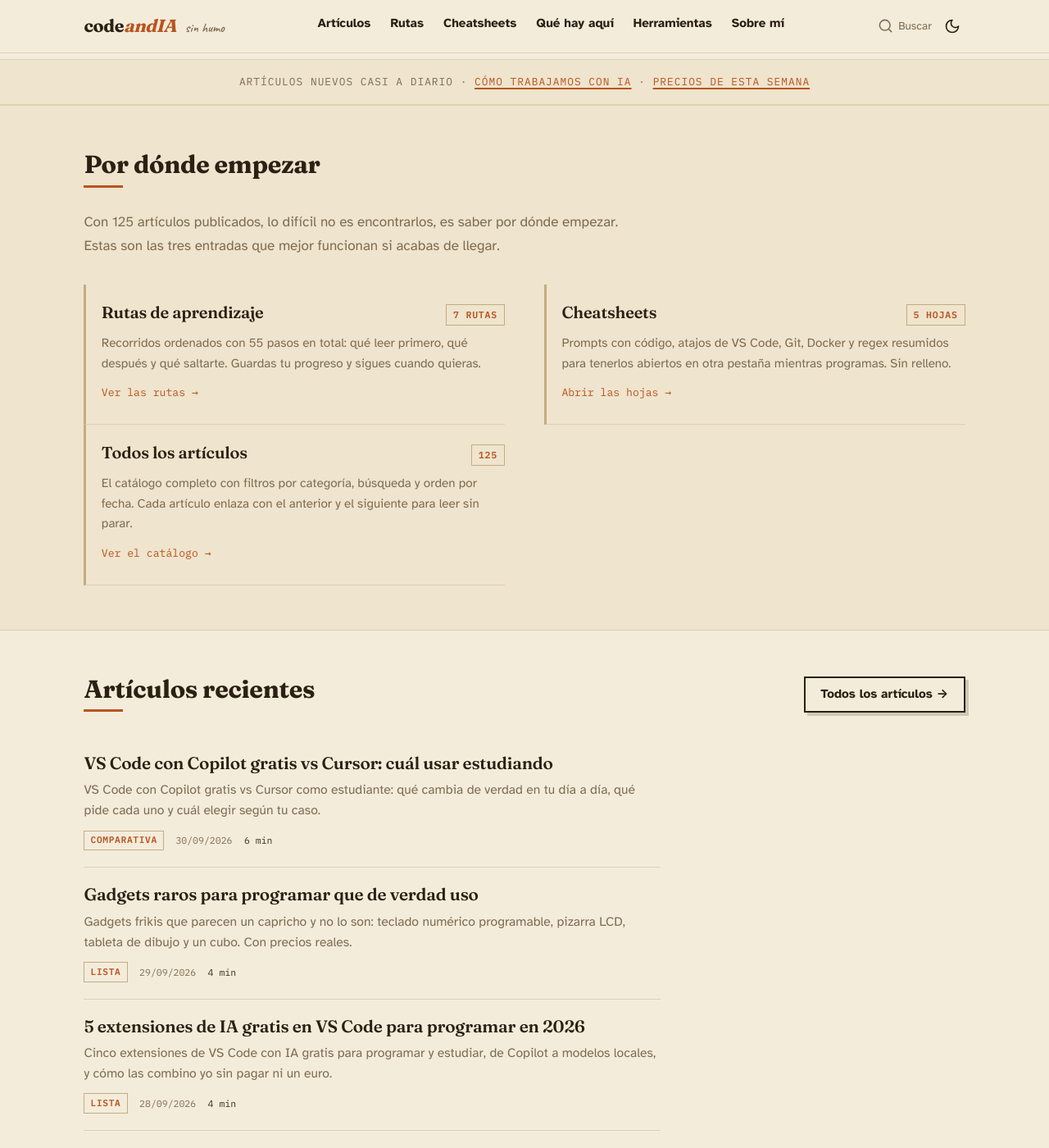
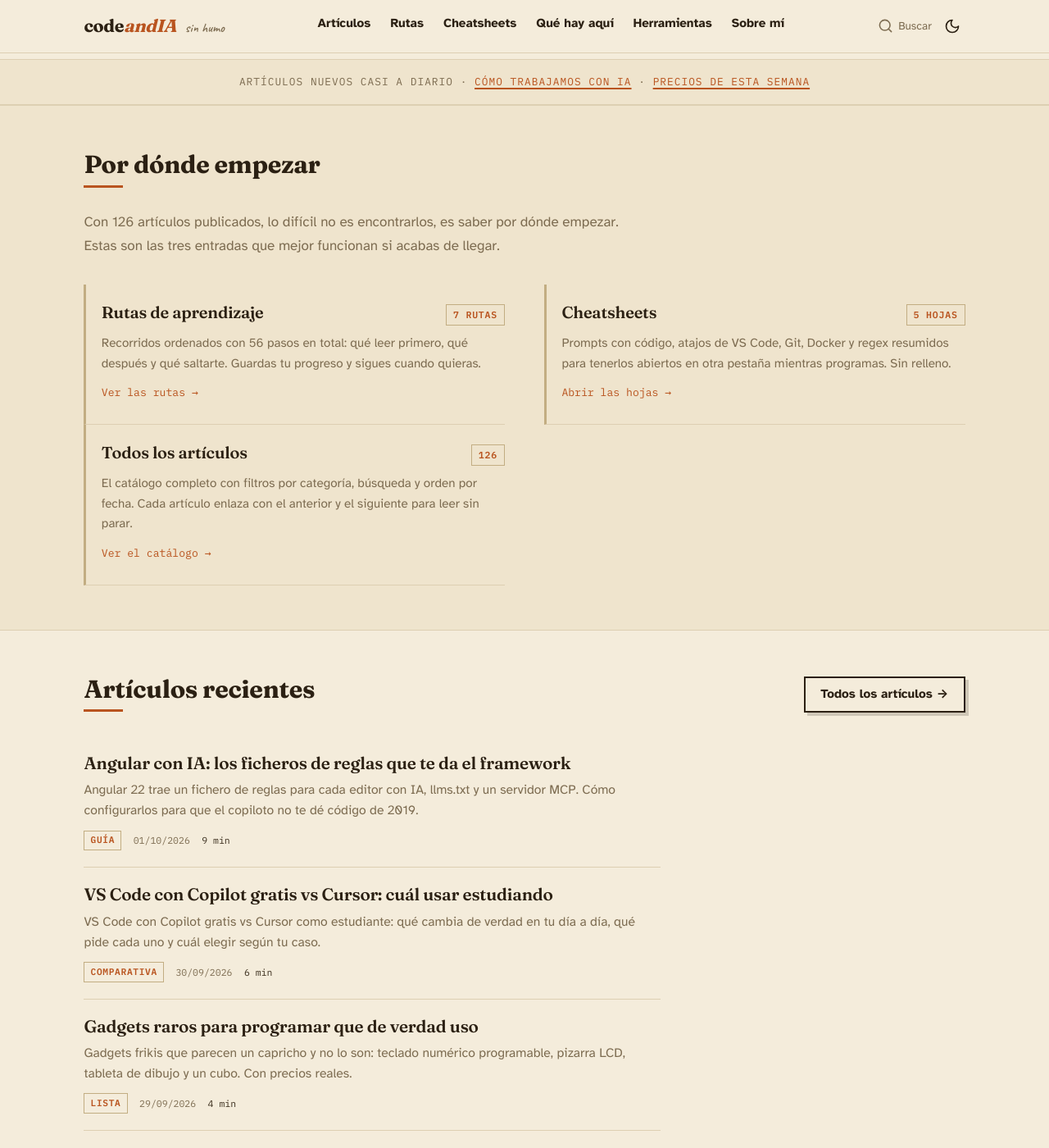
Before and after one commit to vibodigitalinfo-lab/codeandIA, a Jekyll site: the page built from index.html, in a window 1280 px wide and 1400 px high, scrolled down 592 px. Shown: the whole window at 82% size. Built offline with Jekyll 4.4.1, drawn with Linux system fonts in a browser that asks for light colours; some of the changed lines change nothing that is shown; some of the changed text lies outside the part shown.

Commit message:
Guia: Angular con IA y los ficheros de reglas que da el framework
Angular es del temario que mas se usa en DAW y no tenia ni un articulo:
solo aparecia de pasada en benchmarks de RAM y en un runner de tests.

El problema real no es el modelo, es que el framework se movio y el
entrenamiento se quedo. La v22 pone OnPush por defecto, v20 los
componentes standalone, v21 quita zone.js de los proyectos nuevos y v22
estabiliza Signal Forms y los resource(). Todo eso hace que el codigo que
devuelve una IA entrenada antes sea justo el contrario del que hay que
escribir.

La parte util es que Angular ya publica los ficheros de reglas para cada
editor con IA (cursorrules.md, .instructions.md, AGENTS.md, GEMINI.md,
guidelines.md), un prompt de buenasPracticas, llms.txt y un servidor MCP
en la CLI. Documento cual va en cada editor, que contradicciones trae el
prompt oficial y como montarlo en una practica.

El servidor MCP va marcado como experimental, que es como lo describe la
propia documentacion, asi que lo dejo como algo para trastear y no como
algo de lo que depender en una entrega.

Anadido a la ruta agentes-y-mcp en tercera posicion, junto a AGENTS.md,
que es la pieza equivalente para este framework.

````diff
--- a/_data/rutas.yml
+++ b/_data/rutas.yml
@@ -133,6 +133,8 @@
       nota: "Qué es MCP, sin humo."
     - path: "/articulos/guias/agents-md-guia-2026/"
       nota: "El archivo que decide cómo trabaja tu agente."
+    - path: "/articulos/guias/angular-con-ia-ficheros-reglas-2026/"
+      nota: "Cómo tener al framework de tu parte cuando escribes con IA."
     - path: "/articulos/listas/ficheros-contexto-ia-2026/"
       nota: "Los ficheros que tu agente lee antes de trabajar contigo."
     - path: "/articulos/guias/github-copilot-agent-mode-2026-guia/"
--- /dev/null
+++ b/articulos/guias/angular-con-ia-ficheros-reglas-2026.md
@@ -0,0 +1,141 @@
+---
+layout: article
+title: "Angular con IA: los ficheros de reglas que te da el framework"
+description: "Angular 22 trae un fichero de reglas para cada editor con IA, llms.txt y un servidor MCP. Cómo configurarlos para que el copiloto no te dé código de 2019."
+category: "Guía"
+date: 2026-10-01
+readtime: 9
+---
+
+El problema de Angular con la IA no es que el modelo sea tonto. Es que el framework **se movió** y el modelo se quedó en su sitio. Cada vez que le pido un componente, me devuelve `standalone: true`, inyección por constructor, `*ngIf` y un `ChangeDetectionStrategy.OnPush` puesto a mano. Todo eso estaba bien en 2019. En Angular 22 es exactamente lo contrario de lo que hay que escribir.
+
+Lo bueno es que el equipo de Angular ya no lo deja a tu suerte: publica un fichero de reglas para cada editor con IA, un prompt de buenas prácticas actualizado, dos versiones de `llms.txt` y un servidor MCP en la CLI. Ninguna de las herramientas de esta guía es un invento mío.
+
+## Qué cambió de verdad (octubre de 2026)
+
+Antes de configurar nada, esto es lo que tienes que saber. La línea **v22 es la activa** y es la que te genera `ng new` hoy:
+
+| Cambio | Desde cuándo | Qué implica para ti |
+|---|---|---|
+| `OnPush` como estrategia por defecto | v22 | **No lo pongas a mano**, ya está |
+| Componentes standalone por defecto | v20 | **No escribas `standalone: true`** |
+| Sin `zone.js` en proyectos nuevos | v21 | Zoneless es el punto de partida |
+| Signal Forms (`@angular/forms/signals`) estables | v22 | El sustituto de los formularios reactivos |
+| `resource()`, `rxResource()`, `httpResource()` estables | v22 | Menos tuberías de RxJS |
+| `@Service` para servicios singleton | v22 | Ya no hace falta `@Injectable({providedIn: 'root'})` |
+| Vitest como runner por defecto | v21 | Karma y Jest siguen, pero Vitest es el camino |
+| Servidor MCP en la CLI | v22 | **Experimental**, de momento |
+
+Y un aviso de soporte que te va a doler si te quedas quieto: **v17 a v19 ya no tienen soporte**, y la rama 20 entra en el final de soporte el 28 de noviembre de 2026. Entre junio y agosto de 2026 se publicaron varios avisos de seguridad que afectaban a la rama 21. Si tu práctica usa v20 o v21, actualizar no es opcional.
+
+## La solución 1: el fichero de reglas oficial de tu editor
+
+Esto es lo primero que montaría. Cada asistente lee un fichero de contexto distinto, y Angular publica el suyo para todos:
+
+| Editor con IA | Fichero que debes crear | Dónde va |
+|---|---|---|
+| Cursor | `cursorrules.md` | raíz del proyecto |
+| VS Code (Copilot) | `.instructions.md` | raíz del proyecto |
+| JetBrains IDEs | `AGENTS.md` | raíz del proyecto |
+| Gemini / Antigravity | `GEMINI.md` | raíz del proyecto |
+| Windsurf | `guidelines.md` | raíz del proyecto |
+
+La diferencia con lo que suele decirte la gente es que **no tienes que escribirlo tú**: te lo descargas de la sección *Build with AI* de la documentación y lo copias. El equipo de Angular lo mantiene actualizado con cada versión, así que deja de ser tu problema.
+
+Si solo vas a hacer una cosa hoy: **crea `AGENTS.md`**. Es el estándar que, además, ya te expliqué en detalle en [mi guía de AGENTS.md](/articulos/guias/agents-md-guia-2026/), y JetBrains lo lee de forma nativa.
+
+## La solución 2: el prompt de buenas prácticas del propio equipo
+
+El prompt oficial que publica Angular es una lista de instrucciones concretas, y hay partes que contradicen lo que la mayoría de tutoriales te enseñan. Estas son las que más te van a cambiar el código que te escupe:
+
+- **No uses `@HostBinding` ni `@HostListener`**: pon los bindings dentro del objeto `host` del decorador.
+- **No uses `ngClass` ni `ngStyle`**: usa los bindings `class` y `style`.
+- **No importes `CommonModule`**: importa solo las directiva que la plantilla usa, como `AsyncPipe` o `DatePipe`.
+- **No asumas globales como `new Date()`** en la plantilla.
+- **No uses `mutate` en signals**: usa `update` o `set`.
+- **Usa `NgOptimizedImage`** para todas las imágenes estáticas.
+
+Y dos que te ahorran más de lo que parecen: `model()` para propiedades de doble binding en vez de emparejar `input()` con `output()`, y `linkedSignal()` cuando el estado derivado depende de varias fuentes reactivas que tienen que quedar sincronizadas.
+
+El truco para conseguir todo esto es que funciona como instrucción de sistema de tu editor, así que el modelo deja de inventarse convenciones.
+
+## La solución 3: llms.txt
+
+Angular publica dos ficheros para que los LLM entiendan el framework: `llms.txt` (un índice de ficheros y recursos clave) y `llms-full.txt` (un conjunto compilado y mucho más extenso de cómo funciona Angular).
+
+No es un estándar cerrado todavía, pero es la vía más barata: si tu herramienta admite adjuntar ficheros de contexto, esto ya te da el manual del framework en el contexto sin que tengas que pegarlo a mano en el chat.
+
+## La solución 4: el servidor MCP de la CLI
+
+Angular incluye un servidor **Model Context Protocol** en su CLI, y la propia documentación lo marca como experimental. Ojo con eso: úsalo para trastear, no para depender de él en una entrega.
+
+Cuando lo montas, tu asistente gana tres herramientas:
+
+- `get_best_practices`: le pregunta al framework cuál es la forma correcta de hacer algo, con la versión de Angular que tienes instalada.
+- `ai_tutor`: un tutor con el contexto del framework.
+- `find_examples`: busca ejemplos reales de la API.
+
+El valor real no es la herramienta en sí: es que **el asistente deja de responder con lo que recuerda de 2023 y empieza a preguntar**. Si ya lees sobre MCP en el blog, esta es la parte donde se ve por qué importa.
+
+## Los seis errores que verás en el código de la IA
+
+Para que puedas reconocerlos en un pull request sin buscar la guía, estos son los que más se repiten:
+
+1. **`standalone: true`** en cada componente. Ya es el defecto desde v20; sobra.
+2. **`ChangeDetectionStrategy.OnPush`** explícito. En v22 es el defecto, así que ponerlo es ruido.
+3. **`*ngIf` y `*ngFor`** en lugar de `@if` y `@for`, que son el flujo de control nativo.
+4. **Inyección por constructor** en vez de la función `inject()`.
+5. **Formularios reactivos clásicos** cuando lo indicado son Signal Forms.
+6. **`@Injectable({providedIn: 'root'})`** en un servicio singleton, cuando v22 ya tiene `@Service` para eso.
+
+## Angular en el temario de DAW
+
+## Cómo montarlo en tu práctica, en cuatro pasos
+
+Lo de arriba es la teoría. Esto es lo que hago yo en un proyecto de clase:
+
+```markdown
+<!-- AGENTS.md, en la raiz del repo Angular -->
+App Angular 22, standalone y zoneless. Sin zone.js en polyfills.
+API en Spring Boot aparte, en /api.
+
+## Comandos
+- Instalar: npm ci
+- Arrancar en dev: npm start
+- Tests: npm test
+- Compilar: npm run build
+
+## Estilo
+- Componentes standalone con selector, una responsabilidad por componente.
+- Signals para el estado local y computed() para lo derivado. Nada de setTimeout.
+- Plantillas con @if y @for, nunca *ngIf ni *ngFor.
+- Formularios con Signal Forms, no con los reactivos antiguos.
+
+## No hacer
+- No pongas standalone: true ni ChangeDetectionStrategy.OnPush: ya son el defecto.
+- No refactorices componentes que no toquen el cambio.
+- No borres un test para que pase: arréglalo.
+```
+
+1. **Descarga** el fichero de reglas de tu editor desde la sección *Build with AI* y cópialo en la raíz como punto de partida.
+2. **Fusiona** con esas reglas tuyas: los comandos, tu estilo y la sección "No hacer", que es la que más efecto tiene.
+3. **Prueba**: pide un componente con formulario y compara el resultado con lo que te daba antes.
+4. **Actualiza** cuando cambies de versión de Angular. Si el fichero se queda viejo, es peor que no tener ninguno.
+
+Para el resto del temario tienes artículos específicos:
+
+- [React vs Vue con IA para tu proyecto de DAW](/articulos/comparativas/react-vs-vue-con-ia-daw-2026/)
+- [TypeScript para estudiantes: los 6 tipos que te ahorran depurar](/articulos/guias/typescript-para-estudiantes-con-ia/)
+- [Conectar tu frontend al API con IA](/articulos/guias/conectar-frontend-api-con-ia-2026/)
+
+## Veredicto
+
+Angular con IA no es un caso especial: es el ejemplo perfecto de por qué un framework moderno publica sus propias reglas para IA. Mientras tu asistente iba con lo que aprendió antes de tu framework, vas a recibir código heredado. Con el fichero de reglas en la raíz, dejas de escribir Angular de 2019.
+
+Empieza por lo gratuito: descarga el fichero de reglas de tu editor, ponlo en la raíz y pide un componente. Compara. Si la diferencia se nota, ya tienes la respuesta.
+
+## Sigue por aquí
+
+- [AGENTS.md: la guía de instrucciones para IA en tus proyectos](/articulos/guias/agents-md-guia-2026/)
+- [MCP (Model Context Protocol): qué es y por qué deberías conocerlo](/articulos/guias/mcp-model-context-protocol-guia-desarrolladores/)
+- [TypeScript para estudiantes: los 6 tipos que te ahorran depurar](/articulos/guias/typescript-para-estudiantes-con-ia/)
````
